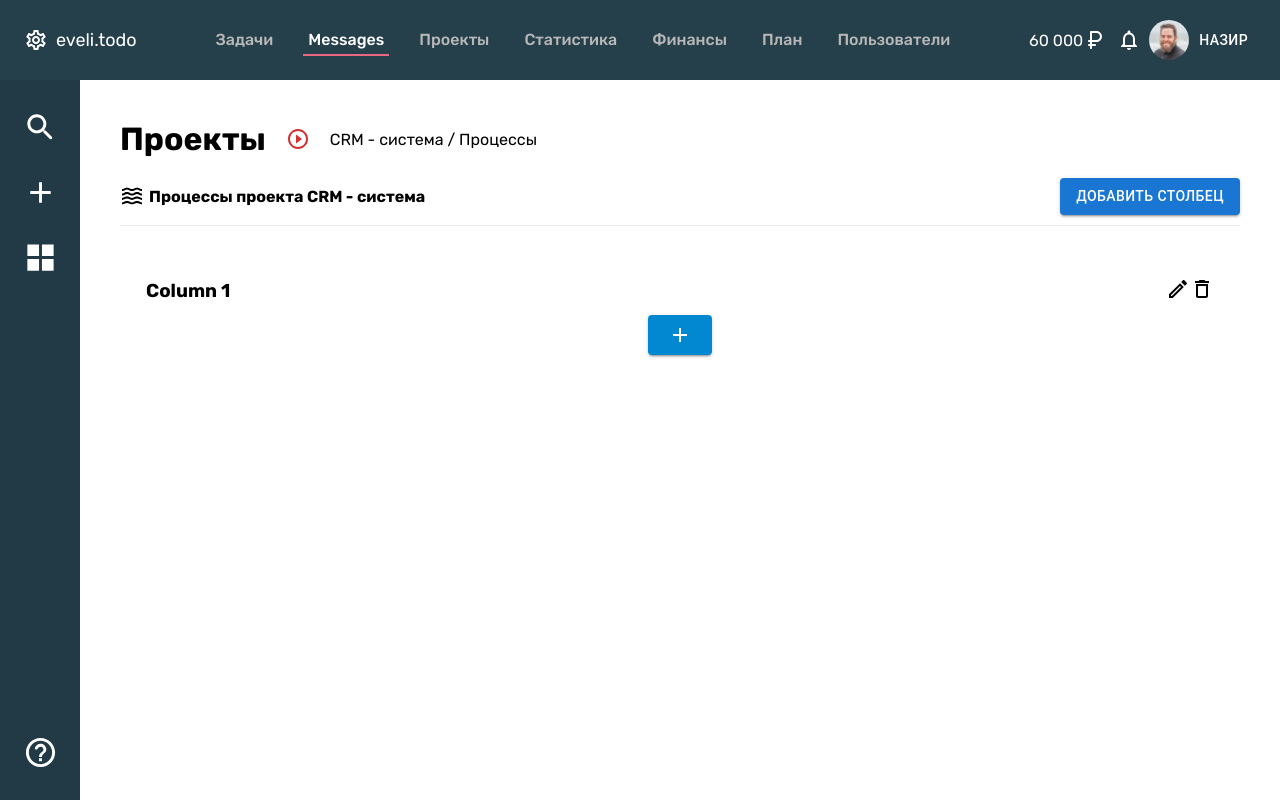
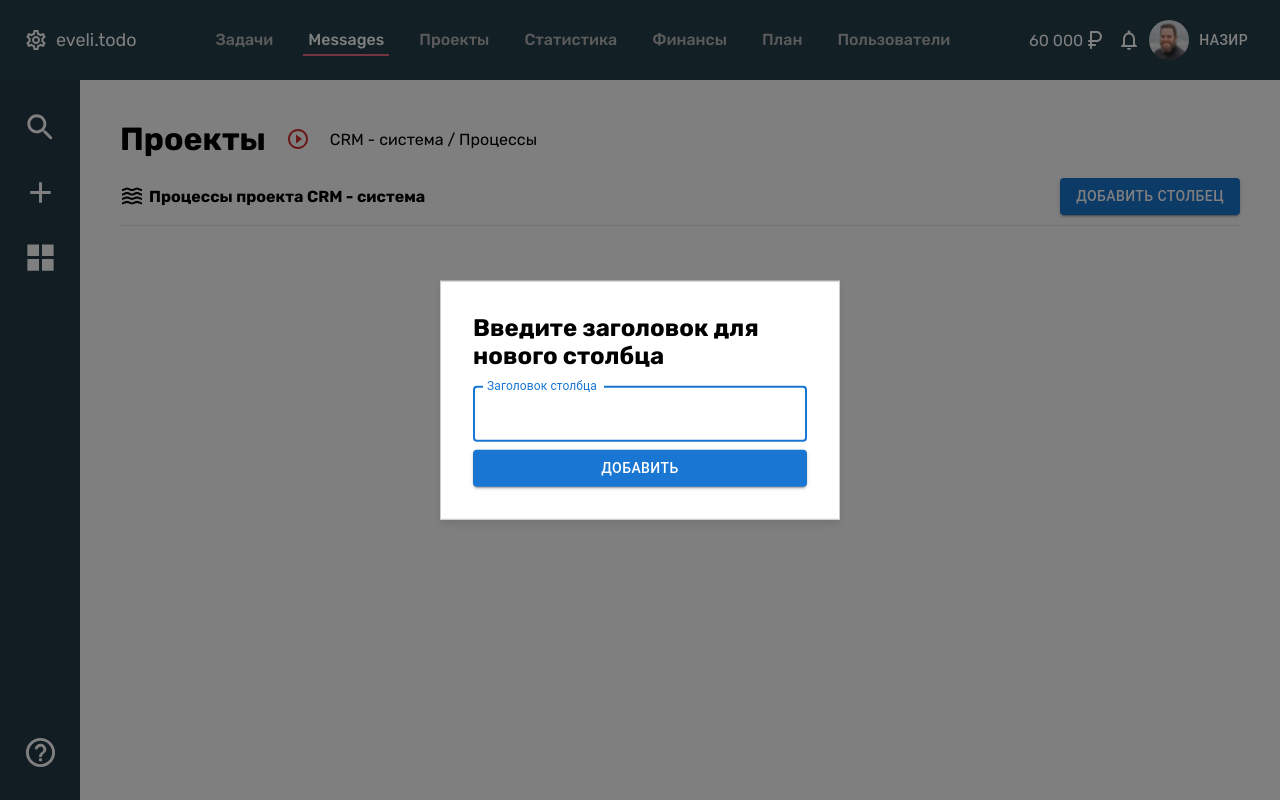
Before and after one commit to Xomek/test-kanban, a React (Vite) app: page / in a window 1280 px wide. Both pictures are taken after a click on the button "ДОБАВИТЬ СТОЛБЕЦ". Built offline with nearby package versions, Linux system fonts and the light colour scheme.

Commit message:
add modal for set title column

```diff
--- a/src/components/KanbanBoard/KanbanBoard.tsx
+++ b/src/components/KanbanBoard/KanbanBoard.tsx
@@ -8,7 +8,6 @@ const KanbanBoard: React.FC<BoardProps> = ({
   board,
   addTask,
   removeColumn,
-  updateColumnTitle,
   setBoard,
 }) => {
   const onDragEnd = (result: DropResult) => {
@@ -78,7 +77,6 @@ const KanbanBoard: React.FC<BoardProps> = ({
                   column={column}
                   onAddTask={addTask}
                   onRemoveColumn={removeColumn}
-                  onUpdateColumnTitle={updateColumnTitle}
                 />
                 {provided.placeholder}
               </div>
--- a/src/components/KanbanBoard/KanbanBoard.types.ts
+++ b/src/components/KanbanBoard/KanbanBoard.types.ts
@@ -9,6 +9,5 @@ export interface BoardProps {
   board: BoardType;
   addTask: (columnId: string) => void;
   removeColumn: (columnId: string) => void;
-  updateColumnTitle: (columnId: string) => void;
   setBoard: Dispatch<SetStateAction<BoardType>>;
 }
--- a/src/components/KanbanBoard/components/Column/Column.tsx
+++ b/src/components/KanbanBoard/components/Column/Column.tsx
@@ -4,16 +4,15 @@ import { Task as TaskType } from "../../../../types/task.types";
 import DeleteOutlineOutlinedIcon from "@mui/icons-material/DeleteOutlineOutlined";
 import CreateOutlinedIcon from "@mui/icons-material/CreateOutlined";
 import AddIcon from "@mui/icons-material/Add";
+import { Button } from "@mui/material";
 import type { ColumnProps } from "./Column.types";
 
 import styles from "./Column.module.css";
-import { Button, IconButton } from "@mui/material";
 
 const Column: React.FC<ColumnProps> = ({
   column,
   onAddTask,
   onRemoveColumn,
-  // onUpdateColumnTitle,
 }) => {
   return (
     <div className={styles.column}>
--- a/src/components/KanbanBoard/components/Column/Column.types.ts
+++ b/src/components/KanbanBoard/components/Column/Column.types.ts
@@ -10,5 +10,4 @@ export interface ColumnProps {
   column: ColumnType;
   onAddTask: (columnId: string) => void;
   onRemoveColumn: (columnId: string) => void;
-  onUpdateColumnTitle: (columnId: string) => void;
 }
--- a/src/pages/Kanban/Kanban.module.css
+++ b/src/pages/Kanban/Kanban.module.css
@@ -22,3 +22,41 @@
   gap: 5px;
   font-weight: 700;
 }
+
+.modal {
+  position: fixed;
+  top: 50%;
+  left: 50%;
+  transform: translate(-50%, -50%);
+  background-color: white;
+  border: 1px solid #ccc;
+  padding: 2rem;
+  width: 400px;
+  max-width: 90%;
+  box-shadow: 0 4px 8px rgba(0, 0, 0, 0.1);
+}
+
+.modal h2 {
+  margin-bottom: 1rem;
+}
+
+.modal .MuiTextField-root {
+  margin-bottom: 1rem;
+}
+
+.modal .MuiButton-root {
+  margin-top: 1rem;
+}
+
+.modal .MuiButton-containedPrimary {
+  background-color: #1976d2;
+  color: white;
+}
+
+.modal .MuiButton-containedPrimary:hover {
+  background-color: #1565c0;
+}
+
+.modal .MuiButton-containedPrimary:active {
+  background-color: #0d47a1;
+}
--- a/src/pages/Kanban/Kanban.tsx
+++ b/src/pages/Kanban/Kanban.tsx
@@ -1,5 +1,5 @@
-import { Button } from "@mui/material";
-import { useState } from "react";
+import React, { useState } from "react";
+import { Button, Modal, TextField } from "@mui/material";
 import { KanbanBoard } from "../../components";
 import PlayCircleOutlineSharpIcon from "@mui/icons-material/PlayCircleOutlineSharp";
 import WavesOutlinedIcon from "@mui/icons-material/WavesOutlined";
@@ -10,14 +10,26 @@ import styles from "./Kanban.module.css";
 
 const Kanban: React.FC = () => {
   const [board, setBoard] = useState<BoardType>({ columns: [] });
+  const [openModal, setOpenModal] = useState(false);
+  const [newColumnTitle, setNewColumnTitle] = useState("");
 
-  const addColumn = () => {
+  const handleOpenModal = () => {
+    setOpenModal(true);
+  };
+
+  const handleCloseModal = () => {
+    setOpenModal(false);
+  };
+
+  const handleAddColumn = () => {
     const newColumn: ColumnType = {
       id: Date.now().toString(),
-      title: `Column ${board.columns.length + 1}`,
+      title: newColumnTitle.trim() || `Column ${board.columns.length + 1}`,
       tasks: [],
     };
     setBoard({ ...board, columns: [...board.columns, newColumn] });
+    handleCloseModal();
+    setNewColumnTitle("");
   };
 
   const removeColumn = (columnId: string) => {
@@ -38,16 +50,6 @@ const Kanban: React.FC = () => {
     setBoard({ ...board, columns: newColumns });
   };
 
-  // const updateColumnTitle = (columnId: string, newTitle: string) => {
-  //   const newColumns = board.columns.map((column) => {
-  //     if (column.id === columnId) {
-  //       return { ...column, title: newTitle };
-  //     }
-  //     return column;
-  //   });
-  //   setBoard({ ...board, columns: newColumns });
-  // };
-
   return (
     <div className={styles.page}>
       <div className={styles.title}>
@@ -61,10 +63,33 @@ const Kanban: React.FC = () => {
           <WavesOutlinedIcon />
           Процессы проекта CRM - система
         </div>
-        <Button onClick={addColumn} variant="contained">
+        <Button onClick={handleOpenModal} variant="contained">
           Добавить столбец
         </Button>
       </div>
+
+      <Modal open={openModal} onClose={handleCloseModal}>
+        <div className={styles.modal}>
+          <h2>Введите заголовок для нового столбца</h2>
+          <TextField
+            label="Заголовок столбца"
+            value={newColumnTitle}
+            onChange={(e) => setNewColumnTitle(e.target.value)}
+            variant="outlined"
+            fullWidth
+            autoFocus
+            sx={{ mb: 1 }}
+          />
+          <Button
+            fullWidth
+            onClick={handleAddColumn}
+            variant="contained"
+            color="primary"
+          >
+            Добавить
+          </Button>
+        </div>
+      </Modal>
 
       <KanbanBoard
         board={board}
```
